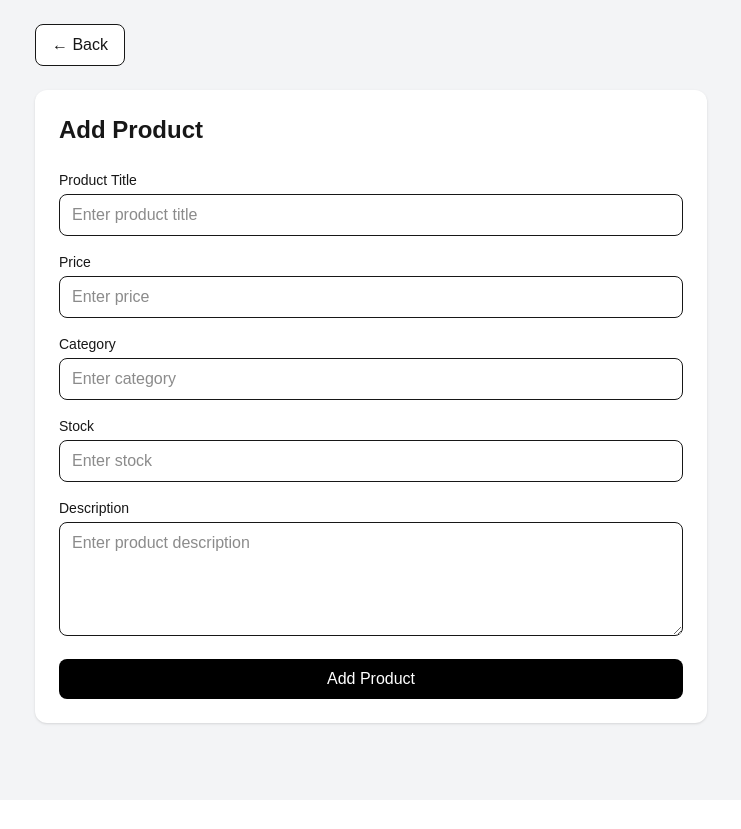
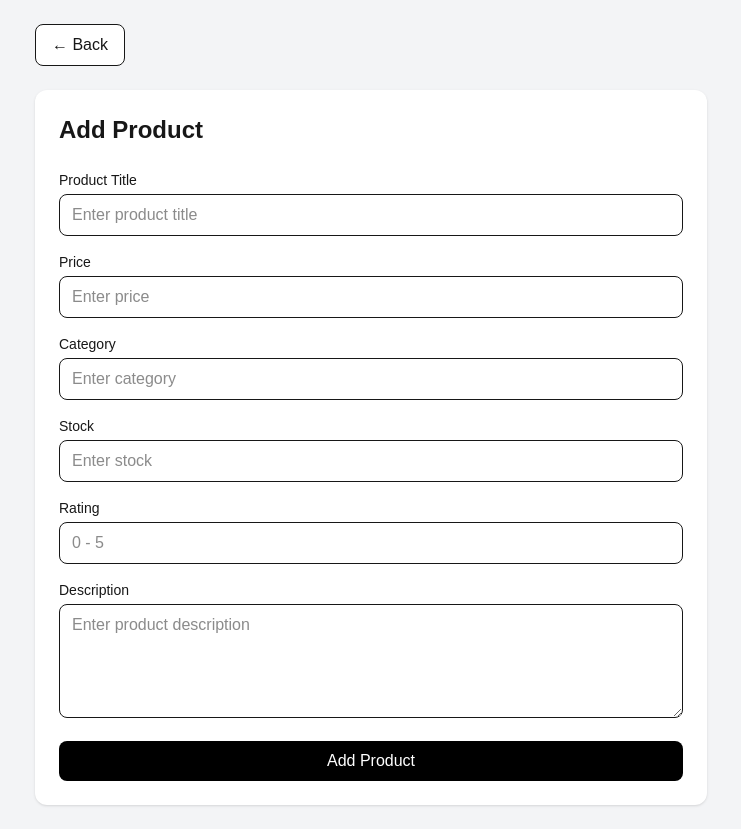
Before and after one commit to krisnakalyan25-eng/product-admin-dashboard, a Next.js app: page /products/new in a window 1280 px wide. Shown: the whole page, without its empty margins (269-1010 px from the left). Before the commit the page ends 800 px from the top, so only its background shows below. Built offline with nearby package versions, Linux system fonts and the light colour scheme; sample sign-in values are in the browser's storage.

Commit message:
Fix local products and add product rating

```diff
--- a/src/app/products/[id]/edit/page.js
+++ b/src/app/products/[id]/edit/page.js
@@ -27,7 +27,7 @@ export default function EditProductPage() {
   const [isLoading, setIsLoading] = useState(true);
   const [error, setError] = useState("");
   const [isSaving, setIsSaving] = useState(false);
-
+  const [rating, setRating] = useState("");
   // --------------------------------
   // Load product
   // --------------------------------
@@ -66,6 +66,7 @@ export default function EditProductPage() {
         setPrice(data.price ?? "");
         setCategory(data.category || "");
         setStock(data.stock ?? "");
+        setRating(data.rating ?? "");
         setDescription(data.description || "");
       } catch (error) {
         console.error(error);
@@ -107,6 +108,15 @@ export default function EditProductPage() {
       return;
     }
 
+    if (
+        rating === "" ||
+        Number(rating) < 0 ||
+        Number(rating) > 5
+        ) {
+        setError("Rating must be between 0 and 5.");
+        return;
+        }
+
     if (isSaving) {
       return;
     }
@@ -119,6 +129,7 @@ export default function EditProductPage() {
         price: Number(price),
         category: category.trim(),
         stock: Number(stock),
+        rating: Number(rating),
         description: description.trim(),
         };
 
@@ -136,9 +147,9 @@ export default function EditProductPage() {
             price: productData.price,
             category: productData.category,
             stock: productData.stock,
+            rating: productData.rating,
             description: productData.description,
             };
-
         saveUpdatedProduct(localProduct);
 
         // Return to products list
@@ -310,6 +321,28 @@ export default function EditProductPage() {
               />
             </div>
 
+            {/* Rating */}
+                <div>
+                <label
+                    htmlFor="rating"
+                    className="mb-1 block text-sm font-medium"
+                >
+                    Rating
+                </label>
+
+                <input
+                    id="rating"
+                    type="number"
+                    value={rating}
+                    onChange={(event) => setRating(event.target.value)}
+                    min="0"
+                    max="5"
+                    step="0.1"
+                    placeholder="0 - 5"
+                    className="w-full rounded-lg border px-3 py-2"
+                />
+                </div>
+
             {/* Description */}
             <div>
               <label
--- a/src/app/products/[id]/page.js
+++ b/src/app/products/[id]/page.js
@@ -4,6 +4,9 @@ import { useEffect, useState } from "react";
 import { useParams, useRouter } from "next/navigation";
 import { isAuthenticated } from "../../../utils/auth";
 import { getProductById } from "../../../services/productService";
+import {
+  getProductMutations,
+} from "../../../utils/productStorage";
 
 export default function ProductDetailsPage() {
   const params = useParams();
@@ -24,7 +27,38 @@ export default function ProductDetailsPage() {
         setIsLoading(true);
         setError("");
 
-        const data = await getProductById(params.id);
+        const isLocalProduct =
+          String(params.id).startsWith("local-");
+
+        let data;
+
+        // Local product → get it from localStorage
+        if (isLocalProduct) {
+          const mutations = getProductMutations();
+
+          data = mutations.added.find(
+            (product) => product.id === params.id
+          );
+
+          if (!data) {
+            throw new Error("Local product not found.");
+          }
+        } else {
+          // API product → get it from DummyJSON
+          data = await getProductById(params.id);
+
+          // Apply locally saved edits if this API product was edited
+          const mutations = getProductMutations();
+          const updatedProduct =
+            mutations.updated?.[params.id];
+
+          if (updatedProduct) {
+            data = {
+              ...data,
+              ...updatedProduct,
+            };
+          }
+        }
 
         setProduct(data);
       } catch (error) {
@@ -45,24 +79,6 @@ export default function ProductDetailsPage() {
       </main>
     );
   }
-
-//   if (error) {
-//     return (
-//       <main className="flex min-h-screen items-center justify-center">
-//         <div className="text-center">
-//           <p className="mb-4 text-red-600">{error}</p>
-
-//           <button
-//             onClick={() => router.back()}
-//             className="rounded-lg bg-black px-4 py-2 text-white"
-//           >
-//             Go Back
-//           </button>
-//         </div>
-//       </main>
-//     );
-//   }
-
 
   if (error) {
     return (
@@ -87,7 +103,6 @@ export default function ProductDetailsPage() {
     );
   }
 
-
   return (
     <main className="min-h-screen bg-gray-100 p-6">
       <div className="mx-auto max-w-6xl">
@@ -100,7 +115,9 @@ export default function ProductDetailsPage() {
           </button>
 
           <button
-                onClick={() => router.push(`/products/${params.id}/edit`)}
+            onClick={() =>
+              router.push(`/products/${params.id}/edit`)
+            }
             className="rounded-lg bg-black px-4 py-2 text-sm font-medium text-white"
           >
             Edit Product
@@ -111,6 +128,8 @@ export default function ProductDetailsPage() {
           <div className="grid gap-8 md:grid-cols-2">
             {/* Product Image */}
             <div>
+              {product.images?.length > 0 ? (
+                <>
                   <img
                     src={product.images[0]}
                     alt={product.title}
@@ -127,6 +146,12 @@ export default function ProductDetailsPage() {
                       />
                     ))}
                   </div>
+                </>
+              ) : (
+                <div className="flex h-80 items-center justify-center rounded-lg bg-gray-100 text-gray-500">
+                  No image available
+                </div>
+              )}
             </div>
 
             {/* Product Information */}
@@ -144,7 +169,7 @@ export default function ProductDetailsPage() {
               </div>
 
               <div className="mb-2">
-              ⭐ {product.rating}
+                    Rating: ⭐ {product.rating ?? "N/A"} / 5
                     </div>
 
               <div className="mb-6">
@@ -163,9 +188,12 @@ export default function ProductDetailsPage() {
             </div>
           </div>
         </div>
+
         {/* Reviews */}
         <div className="mt-6 rounded-xl bg-white p-6 shadow">
-  <h2 className="mb-4 text-xl font-bold">Reviews</h2>
+          <h2 className="mb-4 text-xl font-bold">
+            Reviews
+          </h2>
 
           {product.reviews?.length > 0 ? (
             <div className="space-y-4">
@@ -189,19 +217,20 @@ export default function ProductDetailsPage() {
                   </p>
 
                   <p className="mt-2 text-xs text-gray-400">
-            {new Date(review.date).toLocaleDateString()}
+                    {new Date(
+                      review.date
+                    ).toLocaleDateString()}
                   </p>
                 </div>
               ))}
             </div>
           ) : (
-    <p className="text-gray-500">No reviews available.</p>
+            <p className="text-gray-500">
+              No reviews available.
+            </p>
           )}
         </div>
-
       </div>
-
-
     </main>
   );
 }
--- a/src/app/products/new/page.js
+++ b/src/app/products/new/page.js
@@ -18,7 +18,7 @@ export default function AddProductPage() {
   const [error, setError] = useState("");
   const [isSaving, setIsSaving] = useState(false);
   const [isCheckingAuth, setIsCheckingAuth] = useState(true);
-
+const [rating, setRating] = useState("");
 useEffect(() => {
   if (!isAuthenticated()) {
     router.replace("/login");
@@ -52,6 +52,11 @@ useEffect(() => {
         setError("Stock cannot be negative.");
         return;
         }
+
+          if (rating === "" || Number(rating) < 0 || Number(rating) > 5) {
+            setError("Rating must be between 0 and 5.");
+            return;
+            }
     try {
       setIsSaving(true);
 
@@ -60,8 +65,9 @@ useEffect(() => {
         price: Number(price),
         category: category.trim(),
         stock: Number(stock),
+        rating: Number(rating),
         description: description.trim(),
-      };
+        };
 
       const createdProduct = await addProduct(productData);
         saveAddedProduct(createdProduct);
@@ -177,6 +183,28 @@ useEffect(() => {
               />
             </div>
 
+
+           {/* Rating */}
+                <div>
+                <label
+                    htmlFor="rating"
+                    className="mb-1 block text-sm font-medium"
+                >
+                    Rating
+                </label>
+
+                <input
+                    id="rating"
+                    type="number"
+                    value={rating}
+                    onChange={(event) => setRating(event.target.value)}
+                    min="0"
+                    max="5"
+                    step="0.1"
+                    placeholder="0 - 5"
+                    className="w-full rounded-lg border px-3 py-2"
+                />
+                </div>
             <div>
               <label
                 htmlFor="description"
```
Lines whose indentation alone changed are shown as unchanged.
